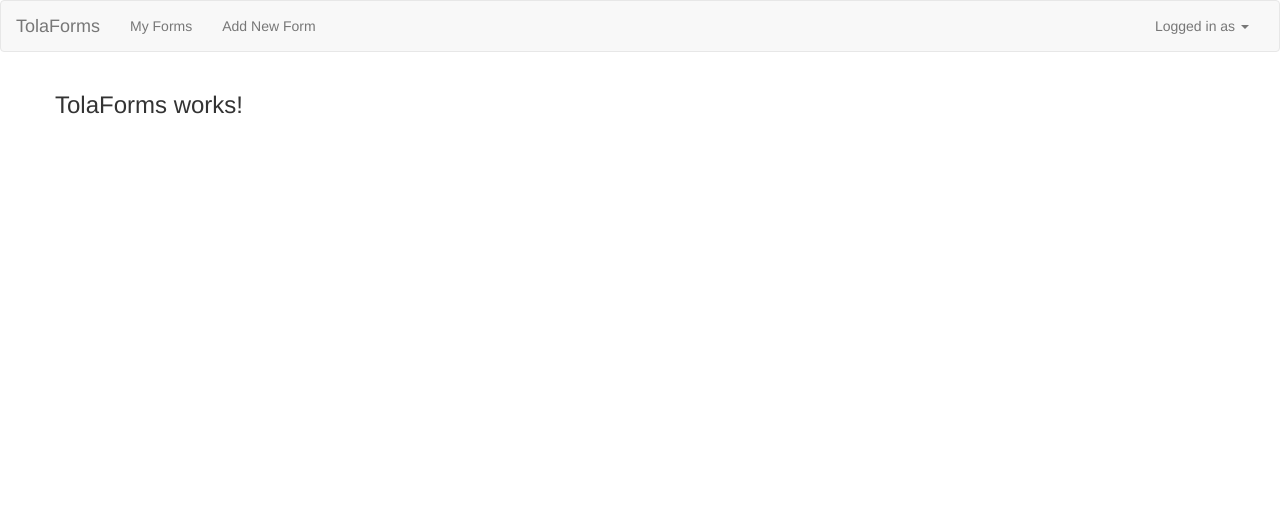
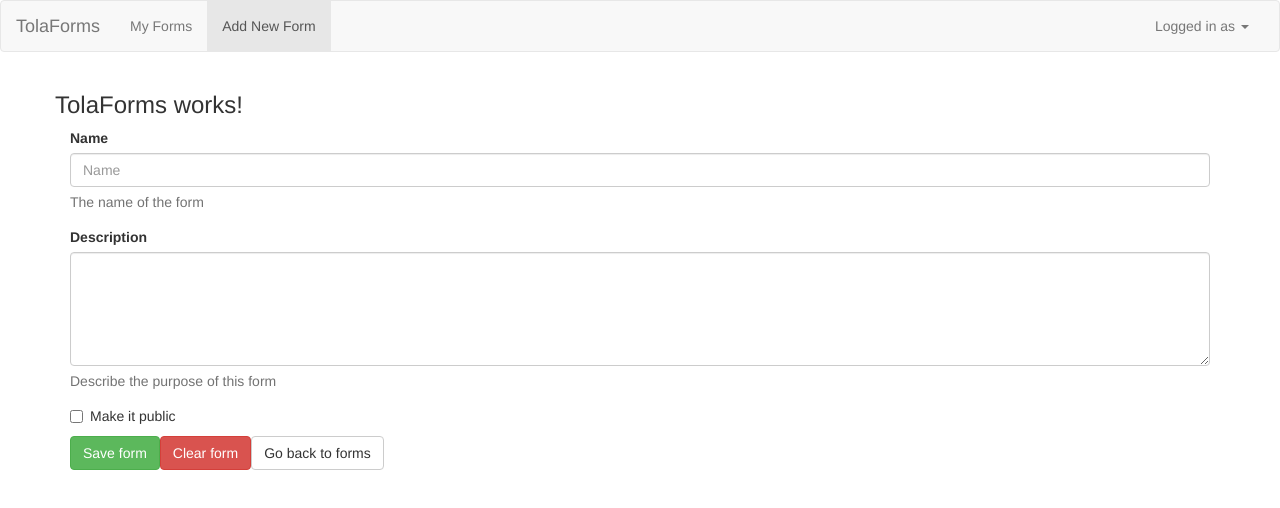
Before and after one commit to worldreliefgermany/TolaForms, an Angular app: page /forms in a window 1280 px wide. Before the commit this address led to /. Shown: the top 508 px of the page. Built offline with nearby package versions, Linux system fonts and the light colour scheme.

Commit message:
added routeractivated module to get the current route

```diff
--- a/src/app/app.module.ts
+++ b/src/app/app.module.ts
@@ -10,7 +10,8 @@
 
 const appRoutes: Routes =  [
   { path: '', component: FormListComponent},
-  { path: 'designer', component: FormDefinitionComponent}
+  { path: 'forms', component: FormDefinitionComponent},
+  { path: 'forms/:id', component: FormDefinitionComponent }
 ];
 
 @NgModule({
--- a/src/app/form-definition/form-definition.component.html
+++ b/src/app/form-definition/form-definition.component.html
@@ -18,4 +18,5 @@
     </div>
     <button type="submit" class="btn btn-success">Save form</button>
     <button type="reset" class="btn btn-danger">Clear form</button>
+    <button class="btn btn-default" (click)="onFormListLoad()">Go back to forms</button>
 </form>
--- a/src/app/form-definition/form-definition.component.ts
+++ b/src/app/form-definition/form-definition.component.ts
@@ -1,4 +1,5 @@
 import { Component, OnInit } from '@angular/core';
+import { Router, ActivatedRoute } from '@angular/router';
 
 @Component({
   selector: 'app-form-definition',
@@ -7,9 +8,14 @@
 })
 export class FormDefinitionComponent implements OnInit {
 
-  constructor() { }
+    constructor(private router: Router, private route: ActivatedRoute ) { }
 
-  ngOnInit() {
-  }
+    ngOnInit() {
+        console.log(this.route.snapshot.params['id']);
+    }
 
+    onFormListLoad() {
+        // this.router.navigate(['/'], { relativeTo: this.route});
+        this.router.navigate(['/']);
+    }
 }
--- a/src/app/header/header.component.html
+++ b/src/app/header/header.component.html
@@ -19,7 +19,7 @@
                         [routerLinkActiveOptions]="{exact: true}">
                         <a routerLink="/">My Forms</a>
                     </li>
-                    <li routerLinkActive="active"><a [routerLink]="['/designer']">Add New Form</a></li>
+                    <li routerLinkActive="active"><a [routerLink]="['/forms']">Add New Form</a></li>
                 </ul>
                 <ul class="nav navbar-nav navbar-right">
                     <li class="dropdown">
```
